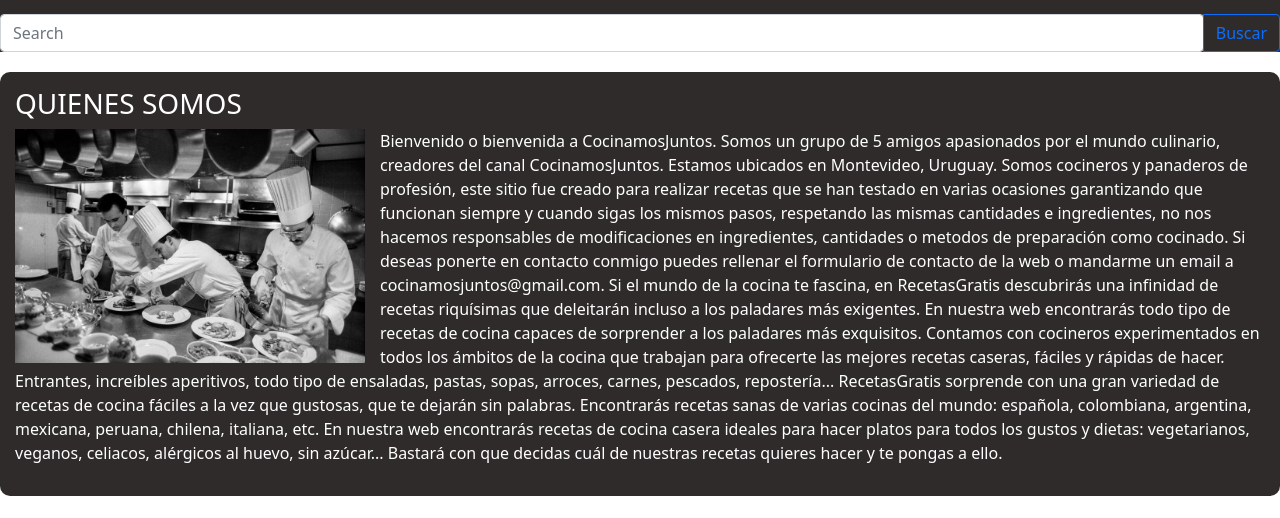
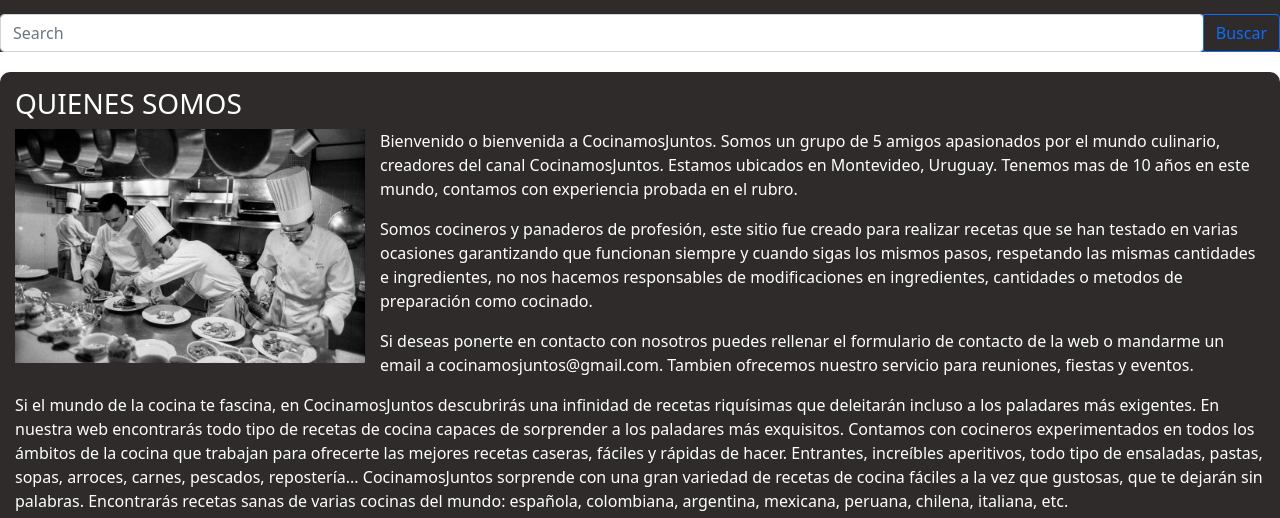
Before and after one commit to RodriArcieri/CocinamosJuntos, a website: page pages/nosotros.html in a window 1280 px wide. Shown: the part 637-1155 px from the top of the page. Drawn offline with nearby package versions, Linux system fonts and the light colour scheme.

```diff
--- a/pages/nosotros.html
+++ b/pages/nosotros.html
@@ -99,30 +99,49 @@
             <div class="container-fluid">
                 <button class="navbar-toggler" type="button" data-bs-toggle="collapse"
                     data-bs-target="#navbarToggleExternalContent" aria-controls="navbarToggleExternalContent"
-                        aria-expanded="false" aria-label="Toggle navigation" >
+                    aria-expanded="false" aria-label="Toggle navigation">
                     <span class="navbar-toggler-icon"></span>
                 </button>
             </div>
         </nav>
     </div>
 
-    <div class="nosotros .col-xs-12 .col-8">
+    <div class="nosotros .col-xs-12 .col-lg-8">
         <h3>QUIENES SOMOS</h3>
         <img class="equipoImagen" src="../images/03chefs4-mobileMasterAt3x.jpg">
         <p class="QuienesSomos ">Bienvenido o bienvenida a CocinamosJuntos.
 
-            Somos un grupo de 5 amigos apasionados por el mundo culinario, creadores del canal CocinamosJuntos. Estamos ubicados en Montevideo, Uruguay.
+            Somos un grupo de 5 amigos apasionados por el mundo culinario, creadores del canal CocinamosJuntos. Estamos
+            ubicados en Montevideo, Uruguay. Tenemos mas de 10 años en este mundo, contamos con experiencia probada en el rubro.
+        </p>
+        <p class="QuienesSomos ">
+            Somos cocineros y panaderos de profesión, este sitio fue creado para realizar recetas que se han testado en
+            varias ocasiones garantizando que funcionan siempre y cuando sigas los mismos pasos, respetando las mismas
+            cantidades e ingredientes, no nos hacemos responsables de modificaciones en ingredientes, cantidades o
+            metodos de preparación como cocinado.
+        </p>
+        <p class="QuienesSomos ">
+            Si deseas ponerte en contacto con nosotros puedes rellenar el formulario de contacto de la web o mandarme un
+            email a cocinamosjuntos@gmail.com. Tambien ofrecemos nuestro servicio para reuniones, fiestas y eventos.
+        </p>
+        <p class="QuienesSomos ">
+            Si el mundo de la cocina te fascina, en CocinamosJuntos descubrirás una infinidad de recetas riquísimas que
+            deleitarán incluso a los paladares más exigentes. En nuestra web encontrarás todo tipo de recetas de cocina
+            capaces de sorprender a los paladares más exquisitos. Contamos con cocineros experimentados en todos los
+            ámbitos de la cocina que trabajan para ofrecerte las mejores recetas caseras, fáciles y rápidas de hacer.
+            Entrantes, increíbles aperitivos, todo tipo de ensaladas, pastas, sopas, arroces, carnes, pescados,
+            repostería... CocinamosJuntos sorprende con una gran variedad de recetas de cocina fáciles a la vez que
+            gustosas, que te dejarán sin palabras. Encontrarás recetas sanas de varias cocinas del mundo: española,
+            colombiana, argentina, mexicana, peruana, chilena, italiana, etc.
+        </p>
+        <p class="QuienesSomos "></p>
+            En nuestra web encontrarás recetas de cocina casera ideales para hacer platos para todos los gustos y
+            dietas: vegetarianos, veganos, celiacos, alérgicos al huevo, sin azúcar... Bastará con que decidas cuál de
+            nuestras recetas quieres hacer y te pongas a ello.
+        </p>
 
-            Somos cocineros y panaderos de profesión, este sitio fue creado para realizar recetas que se han testado en varias ocasiones garantizando que funcionan siempre y cuando sigas los mismos pasos, respetando las mismas cantidades e ingredientes, no nos hacemos responsables de modificaciones en ingredientes, cantidades o metodos de preparación como cocinado.
+        </p>
 
-            Si deseas ponerte en contacto conmigo puedes rellenar el formulario de contacto de la web o mandarme un email a cocinamosjuntos@gmail.com.
-
-            Si el mundo de la cocina te fascina, en RecetasGratis descubrirás una infinidad de recetas riquísimas que deleitarán incluso a los paladares más exigentes. En nuestra web encontrarás todo tipo de recetas de cocina capaces de sorprender a los paladares más exquisitos. Contamos con cocineros experimentados en todos los ámbitos de la cocina que trabajan para ofrecerte las mejores recetas caseras, fáciles y rápidas de hacer.
-Entrantes, increíbles aperitivos, todo tipo de ensaladas, pastas, sopas, arroces, carnes, pescados, repostería... RecetasGratis sorprende con una gran variedad de recetas de cocina fáciles a la vez que gustosas, que te dejarán sin palabras. Encontrarás recetas sanas de varias cocinas del mundo: española, colombiana, argentina, mexicana, peruana, chilena, italiana, etc.
-
-En nuestra web encontrarás recetas de cocina casera ideales para hacer platos para todos los gustos y dietas: vegetarianos, veganos, celiacos, alérgicos al huevo, sin azúcar... Bastará con que decidas cuál de nuestras recetas quieres hacer y te pongas a ello.
-        </p>
-        <div class="reset"></div>
     </div>
 
     <footer>
```
Lines whose indentation alone changed are shown as unchanged.
